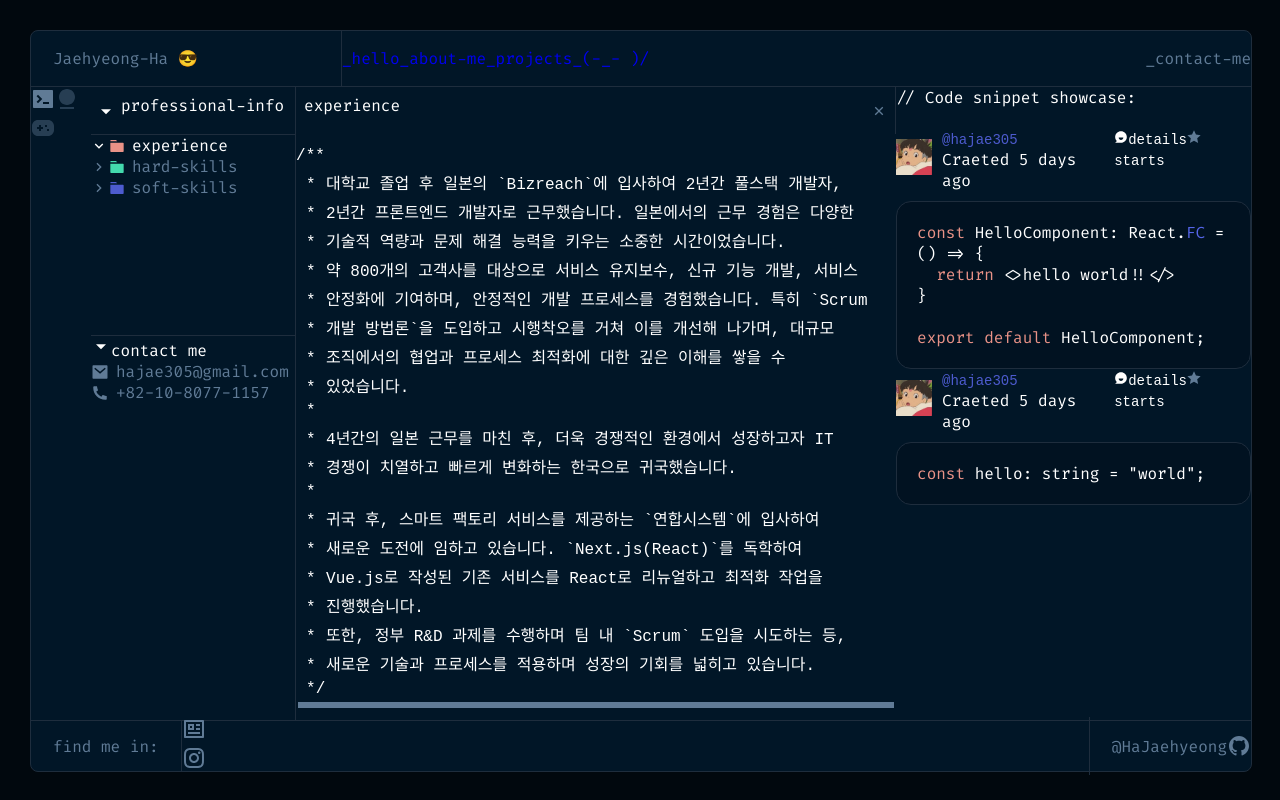
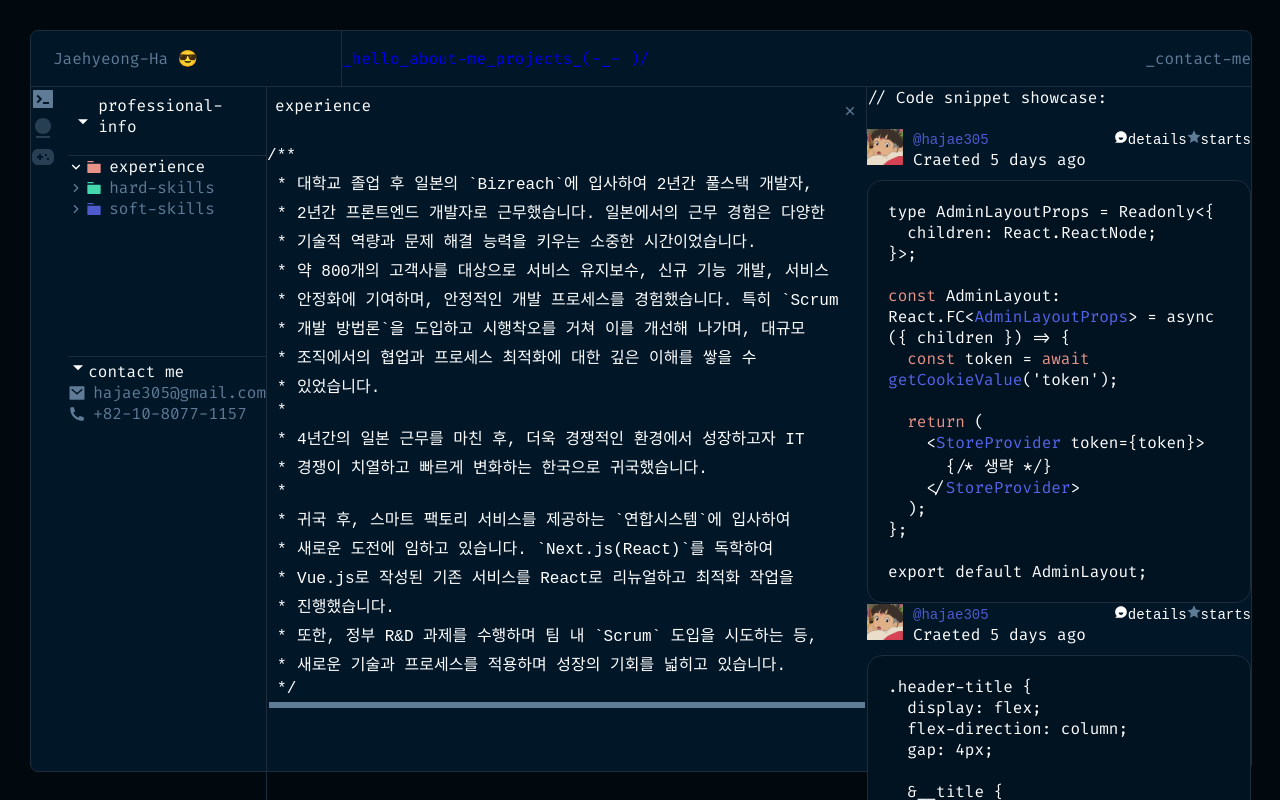
Before and after one commit to HaJaehyeong/portfolio, a Next.js app: page /about in a window 1280 px wide. Shown: the top 800 px of the page. Built offline with nearby package versions, Linux system fonts and the light colour scheme.

Commit message:
HAJAE-12 modify code box: height

```diff
--- a/src/app/(pages)/about/_components/code-showcase-codebox/code-showcase-codebox.module.scss
+++ b/src/app/(pages)/about/_components/code-showcase-codebox/code-showcase-codebox.module.scss
@@ -64,7 +64,7 @@
   flex-direction: row;
   justify-content: space-between;
 
-  margin-top: 5px;
+  margin-top: 10px;
   border-top: solid 1px var(--line);
   padding: 15px 0;
 
--- a/src/app/(pages)/about/_components/code-showcase/code-showcase.module.scss
+++ b/src/app/(pages)/about/_components/code-showcase/code-showcase.module.scss
@@ -2,7 +2,10 @@
   display: flex;
   flex-direction: column;
   gap: 30px;
+
   padding: 20px 40px;
+  height: calc(100dvh - 244px);
+  overflow-y: auto;
 
   color: var(--secondary-gray);
 }
--- a/src/app/(pages)/about/_components/code-showcase/code-showcase.tsx
+++ b/src/app/(pages)/about/_components/code-showcase/code-showcase.tsx
@@ -6,17 +6,44 @@ const AboutCodeShowcase: React.FC = () => {
   return (
     <div className={styles.showcaseWrapper}>
       <div className={styles.title}>{'// Code snippet showcase:'}</div>
-      <AboutCodeShowcaseCodeBox detail="helloooooohelloooooohelloooooohelloooooohelloooooohelloooooohelloooooohelloooooohelloooooohelloooooo">
+      <AboutCodeShowcaseCodeBox detail="최근 1년간 바로팩토리 및 정부 R&D과제를 Next.js Framework를 이용해 개발을 진행했습니다.">
         <CodeBox
-          code={`const HelloComponent: React.FC = () => {
-  return <>hello world!!</>
-}
+          code={`type AdminLayoutProps = Readonly<{
+  children: React.ReactNode;
+}>;
 
-export default HelloComponent;`}
+const AdminLayout: React.FC<AdminLayoutProps> = async ({ children }) => {
+  const token = await getCookieValue('token');
+
+  return (
+    <StoreProvider token={token}>
+      {/* 생략 */}
+    </StoreProvider>
+  );
+};
+
+export default AdminLayout;`}
         />
       </AboutCodeShowcaseCodeBox>
-      <AboutCodeShowcaseCodeBox detail="helloo">
-        <CodeBox code='const hello: string = "world";' />
+      <AboutCodeShowcaseCodeBox detail="일본에서는 퍼블리셔라는 포지션이 없었기 때문에 퍼블리싱도 프론트엔드 개발자가 담당 했었습니다. 또한, 한국에서 Next.js로 개발할 때도 동일하게 사내 퍼블리셔가 없었기 때문에 퍼블리싱까지 담당한 경험이 있습니다.">
+        <CodeBox
+          code={`.header-title {
+  display: flex;
+  flex-direction: column;
+  gap: 4px;
+
+  &__title {
+    color: var(--text-primary);
+    font-size: 34px;
+    font-weight: 700;
+  }
+
+  &__sub-title {
+    color: var(--text-secondary);
+    font-size: 14px;
+  }
+}`}
+        />
       </AboutCodeShowcaseCodeBox>
     </div>
   );
--- a/src/app/(pages)/about/_components/content-body/content-body.module.scss
+++ b/src/app/(pages)/about/_components/content-body/content-body.module.scss
@@ -5,7 +5,7 @@
   gap: 20px;
 
   padding: 20px 20px 0;
-  height: calc(100% - 58px);
+  height: calc(100dvh - 224px);
   color: var(--secondary-gray);
 
   overflow-y: auto;
```
